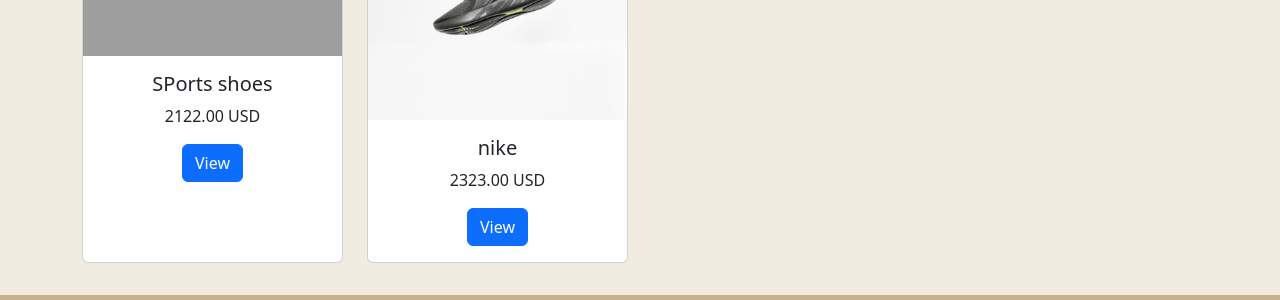
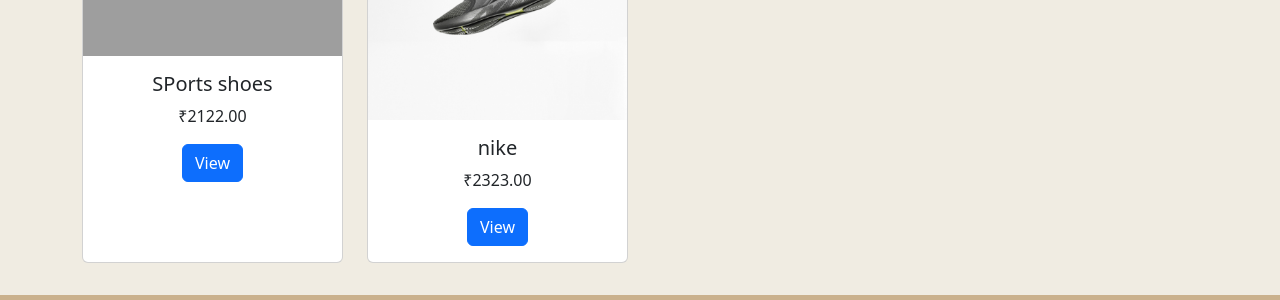
Before and after one commit to Anuragdadhich/anuragdjango, a Django app: page /1/ in a window 1280 px wide. Shown: the part 662-962 px from the top of the page. Run offline with Django 5.2, Linux system fonts and the light colour scheme; data comes from the database, SQL or seed files in the repository; both versions use the stored data as it was after the commit; some libraries are stand-ins or nearby versions; some web fonts are replaced; grey boxes are pictures that could not be loaded.

Commit message:
Initial commit: settin

```diff
--- a/templates/shoeinfo.html
+++ b/templates/shoeinfo.html
@@ -63,7 +63,7 @@
                             <img src="{{ product.image.url }}" class="card-img-top" alt="{{ product.name }}" style="aspect-ratio:auto;">
                             <div class="card-body text-center">
                                 <h5 class="card-title">{{ product.name }}</h5>
-                                <p class="card-text">{{ product.price }} USD</p>
+                                <p class="card-text">₹{{ product.price }}</p>
                                 <a href="{% url 'shoeinfo' product.id %}" class="btn btn-primary">View</a>
                             </div>
                         </div>
```
Also changed, not shown: templates/index.html (+4 -3 lines), db.sqlite3.
